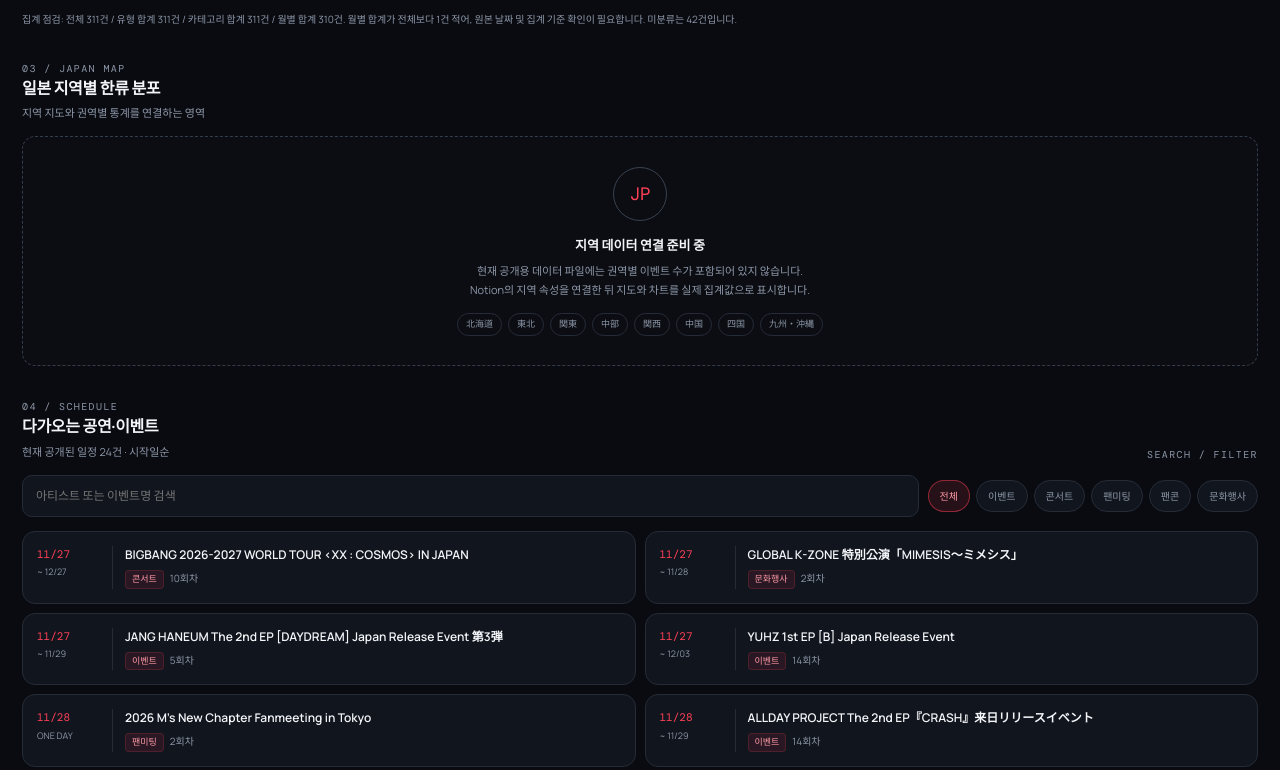
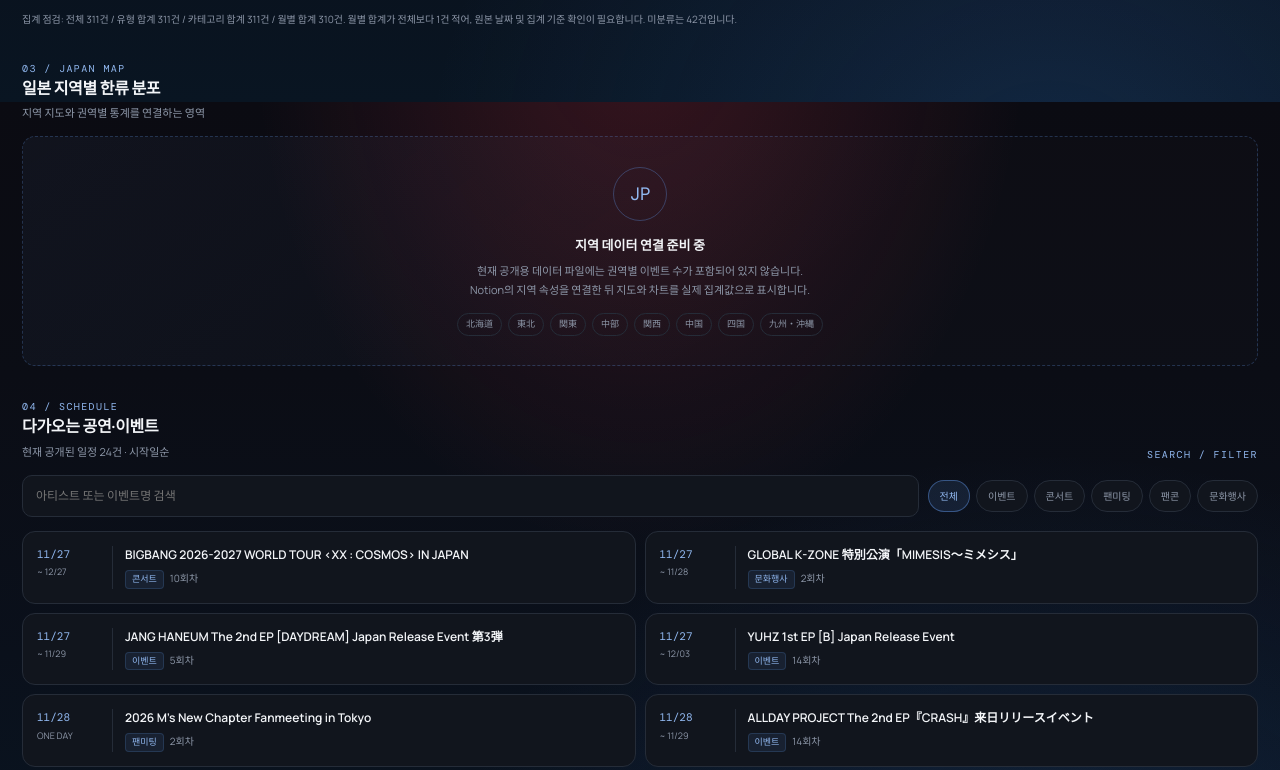
Before and after one commit to neulbo00/K-CULT-in-JAPAN, a plain HTML site: page index.html in a window 1280 px wide. Shown: the part 1498-2268 px from the top of the page. Drawn offline with nearby package versions, Linux system fonts and the light colour scheme.

Commit message:
style: blend red upper glow into blue lower dashboard

```diff
--- a/index.html
+++ b/index.html
@@ -91,6 +91,25 @@ h1 span{color:var(--red)}
 @media(max-width:760px){.wrap{width:min(100% - 30px,600px)}.navlinks{display:none}.hero{grid-template-columns:1fr;padding:43px 0 24px;gap:20px}.hero-side{border-left:0;border-top:1px solid var(--line);padding:14px 0 0}.stats{grid-template-columns:repeat(2,1fr);gap:8px}.card{padding:16px}.stat-value{font-size:29px}.two-col,.split{grid-template-columns:1fr}.events{grid-template-columns:1fr}.section-head{margin-top:27px}.chart-card{padding:17px}.month-chart{height:160px}.footer{flex-direction:column}}
 @media(max-width:390px){.bar-row{grid-template-columns:76px 1fr 25px}.event{grid-template-columns:66px 1fr;padding:12px}.month-label{font-size:9px}}
 @media(prefers-reduced-motion:reduce){html{scroll-behavior:auto}*,*:before,*:after{transition:none!important}}
+/* K-CULT color journey: restrained red glow above, deep blue glow below */
+:root{--blue:#5d91df;--blue2:#315f9e;--blue-soft:#91b8f0}
+body{
+ background:
+  radial-gradient(ellipse at 50% -12%,rgba(255,64,87,.19),transparent 43%),
+  radial-gradient(ellipse at 82% 108%,rgba(54,112,194,.20),transparent 42%),
+  linear-gradient(180deg,#0b0b12 0%,#0b0d15 34%,#0a101b 69%,#091522 100%);
+ background-color:var(--bg);
+ background-attachment:fixed;
+}
+.topbar{background:rgba(10,11,18,.86);border-bottom-color:rgba(255,112,130,.10)}
+#regions .kicker,#schedule .kicker{color:var(--blue-soft)}
+#regions .region-symbol{color:var(--blue-soft);border-color:rgba(93,145,223,.35)}
+#regions .region-empty{border-color:rgba(93,145,223,.28);background:linear-gradient(145deg,rgba(93,145,223,.045),transparent 65%),rgba(255,255,255,.012)}
+#schedule .search:focus{border-color:var(--blue)}
+#schedule .filter[aria-pressed=true]{background:rgba(93,145,223,.13);border-color:rgba(93,145,223,.48);color:var(--blue-soft)}
+#schedule .event-date{color:var(--blue-soft)}
+#schedule .pill{color:var(--blue-soft);background:rgba(93,145,223,.10);border-color:rgba(93,145,223,.20)}
+.footer{border-top-color:rgba(93,145,223,.20)}
 </style>
 </head>
 <body>
```
